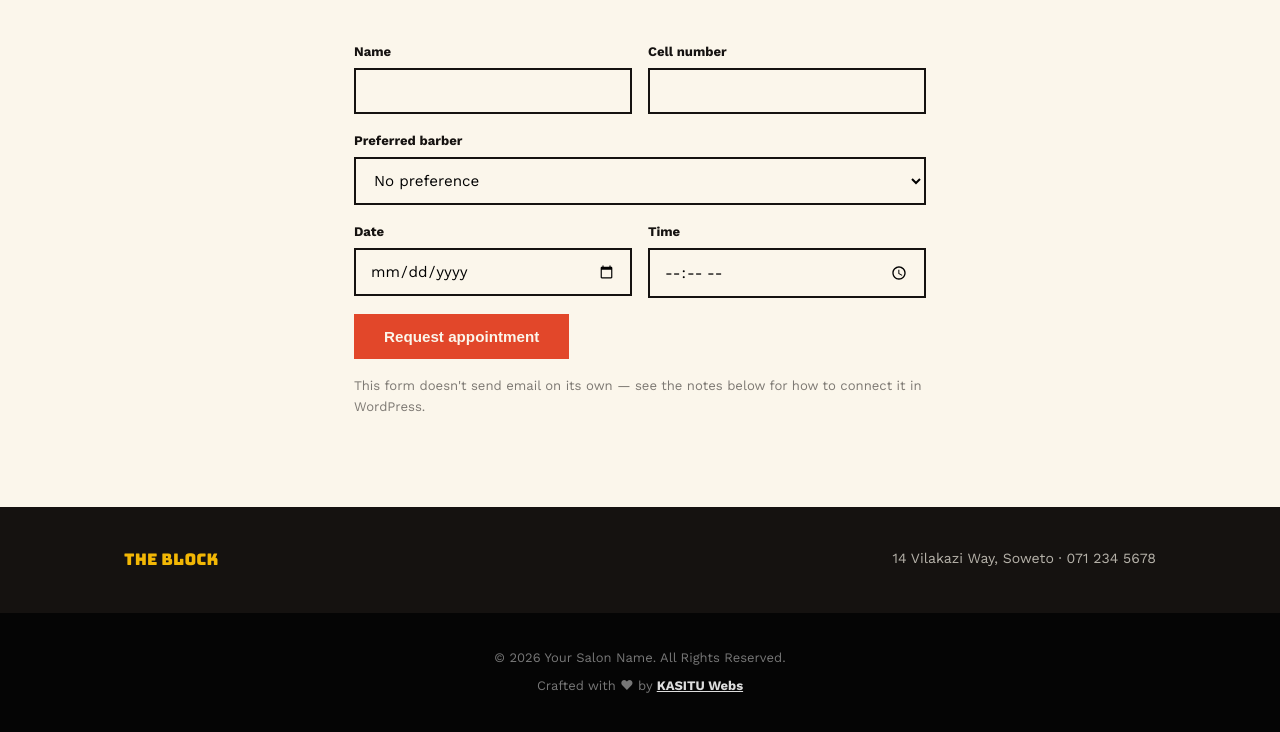
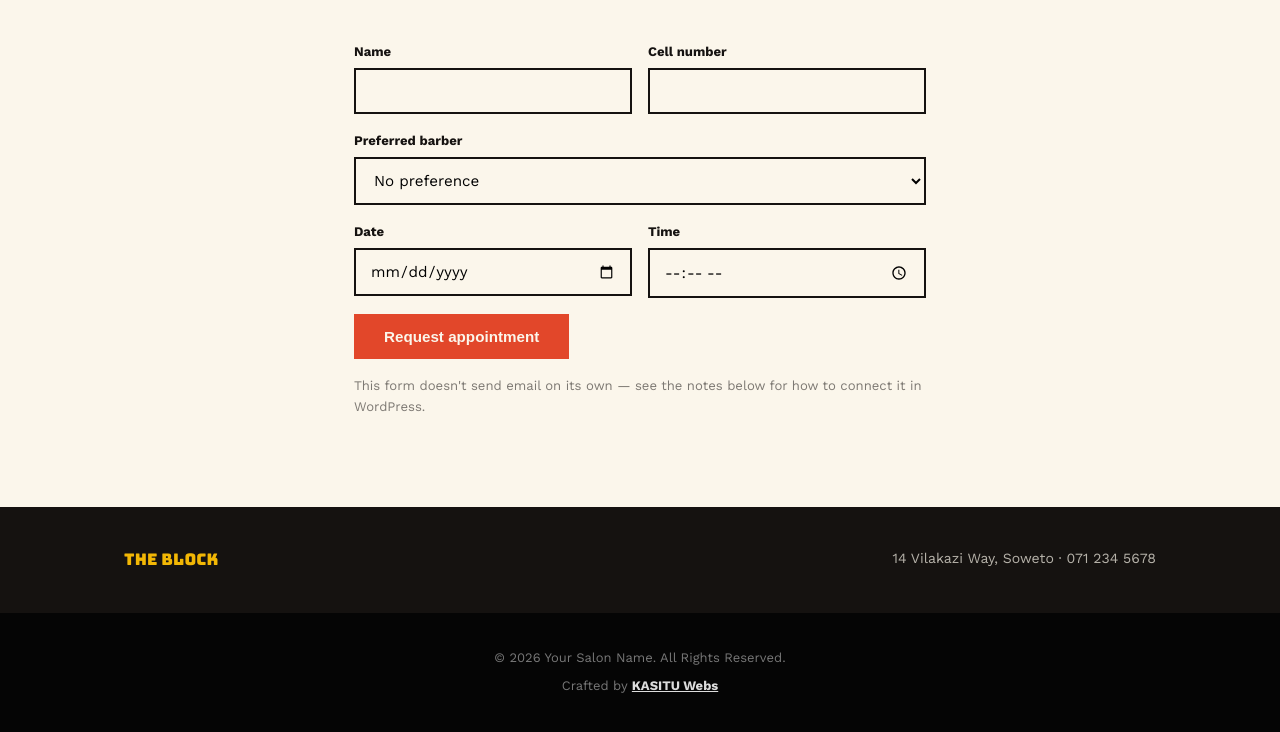
Before and after one commit to Thutis-cluster/shaunbarber, a plain HTML site: page index.html in a window 1280 px wide. Shown: the part 2789-3521 px from the top of the page. Drawn offline with nearby package versions, Linux system fonts and the light colour scheme.

Commit message:
Update footer text for crafted by section

```diff
--- a/index.html
+++ b/index.html
@@ -466,7 +466,7 @@
         <p>© 2026 Your Salon Name. All Rights Reserved.</p>
 
         <p class="crafted-by">
-            Crafted with <span>♥</span> by
+            Crafted by
             <a href="https://kasituwebs.co.za/" target="_blank" rel="noopener noreferrer">
                 KASITU Webs
             </a>
```
